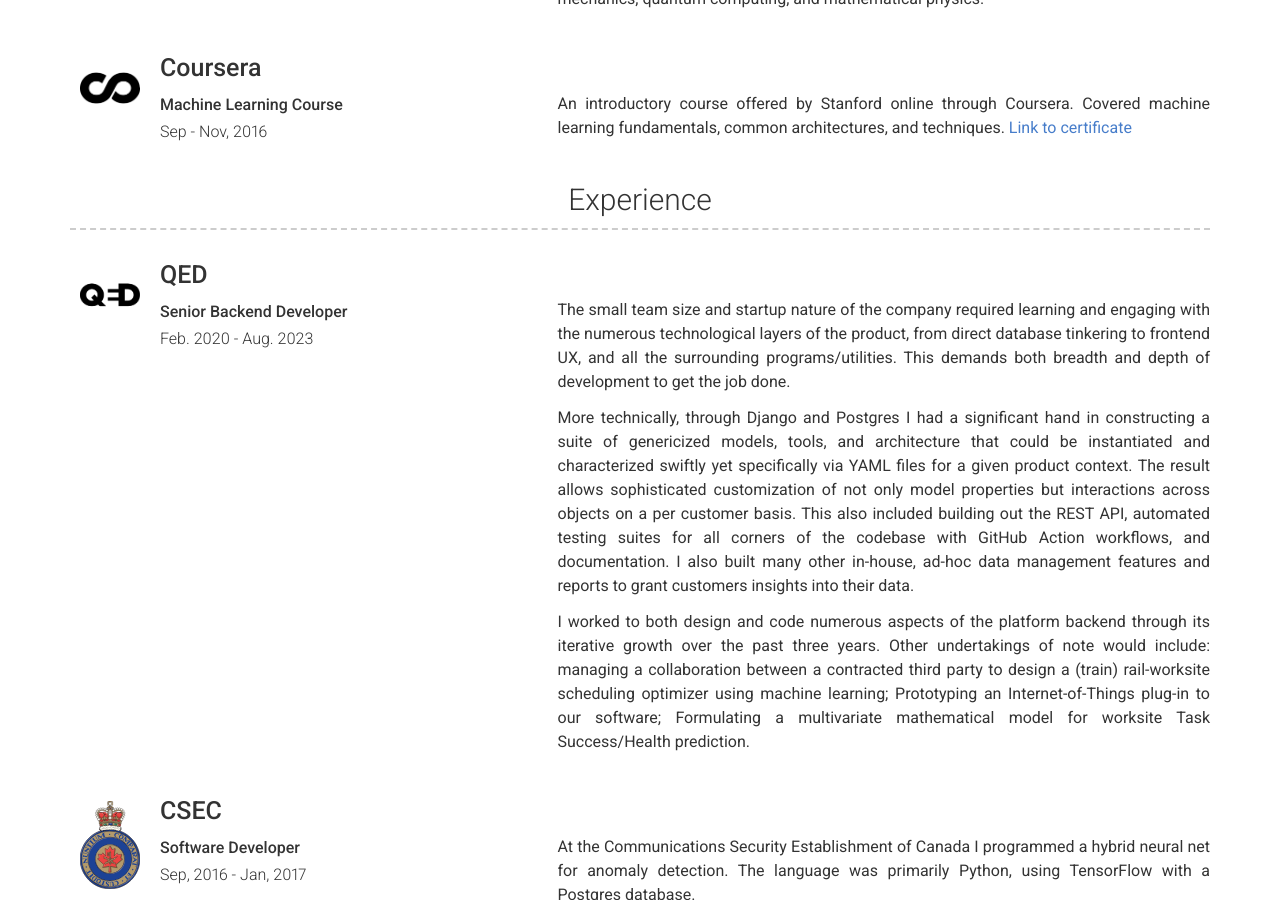
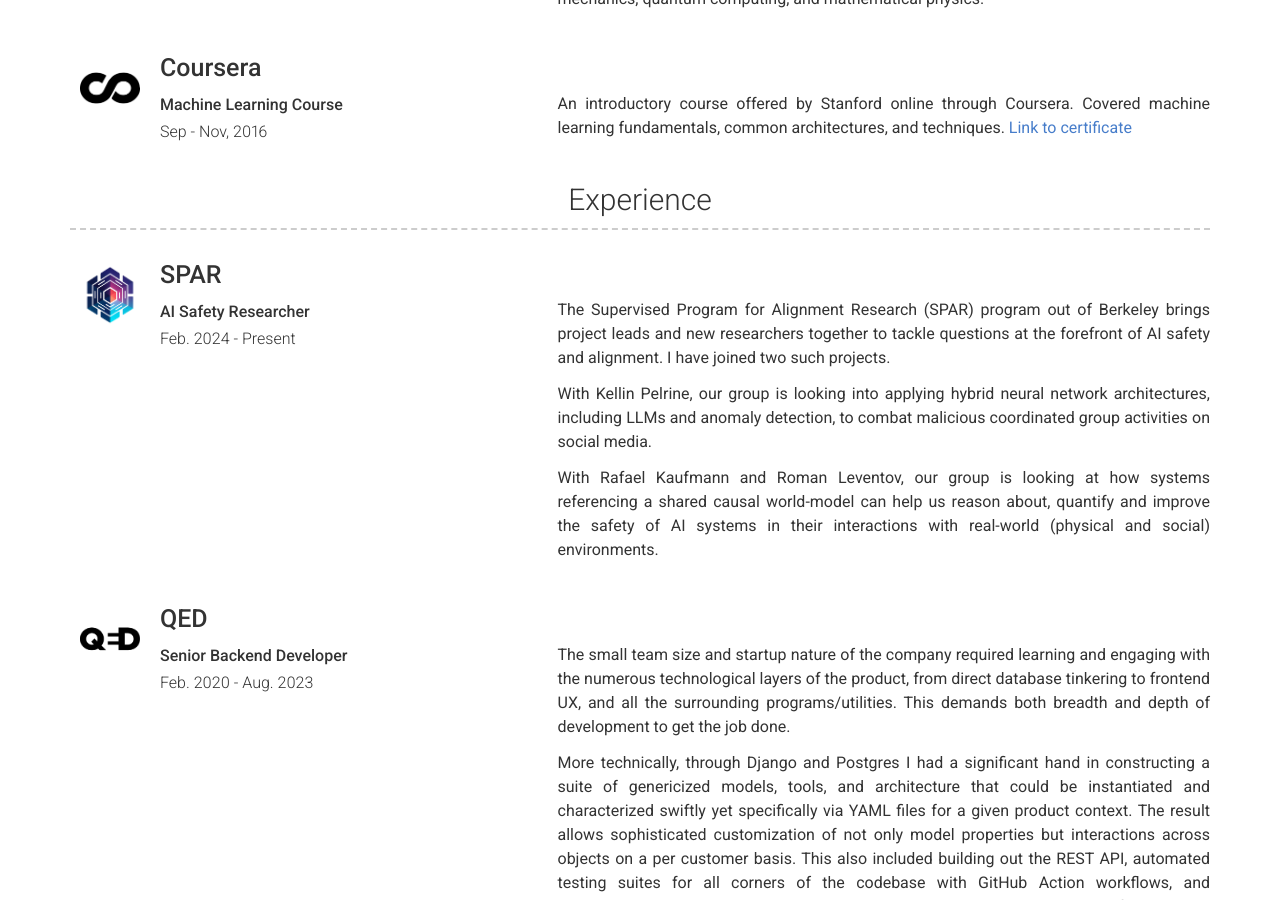
Before and after one commit to m-walters/m-walters.github.io, a Jekyll site: the page built from index.md, in a window 1280 px wide and 900 px high, scrolled down 1393 px. Built offline with Jekyll 4.4.1, drawn with Linux system fonts in a browser that asks for light colours; formulas are drawn with MathJax 3.

Commit message:
add spar info

```diff
--- a/_data/experience.yml
+++ b/_data/experience.yml
@@ -1,4 +1,20 @@
 # Experience template
+- company: SPAR
+  image: "assets/images/spar-logo-icon.png"
+  job_title: AI Safety Researcher
+  dates: Feb. 2024 - Present
+  quote: >
+  description: |
+    The Supervised Program for Alignment Research (SPAR) program out of Berkeley brings project leads and new researchers together
+    to tackle questions at the forefront of AI safety and alignment. I have joined two such projects.
+
+    With Kellin Pelrine, our group is looking into applying hybrid neural network architectures, including LLMs and
+    anomaly detection, to combat malicious coordinated group activities on social media.
+
+    With Rafael Kaufmann and Roman Leventov, our group is looking at how systems referencing a shared causal
+    world-model can help us reason about, quantify and improve the safety of AI systems in their interactions
+    with real-world (physical and social) environments.
+
 - company: QED
   image: "assets/images/QED_logo_square.png"
   job_title: Senior Backend Developer
```
Also changed, not shown: assets/images/spar-logo-icon.png (added).
